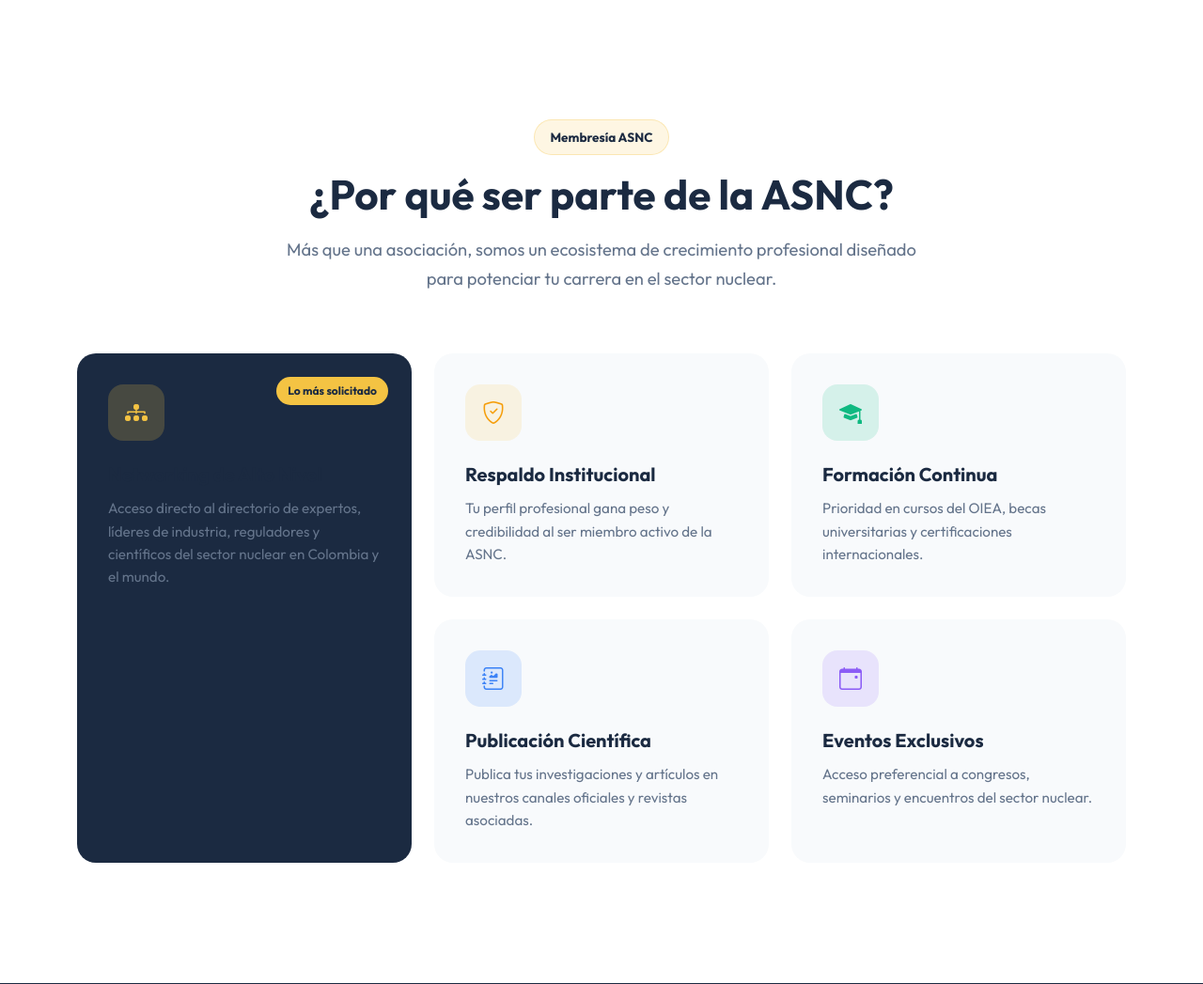
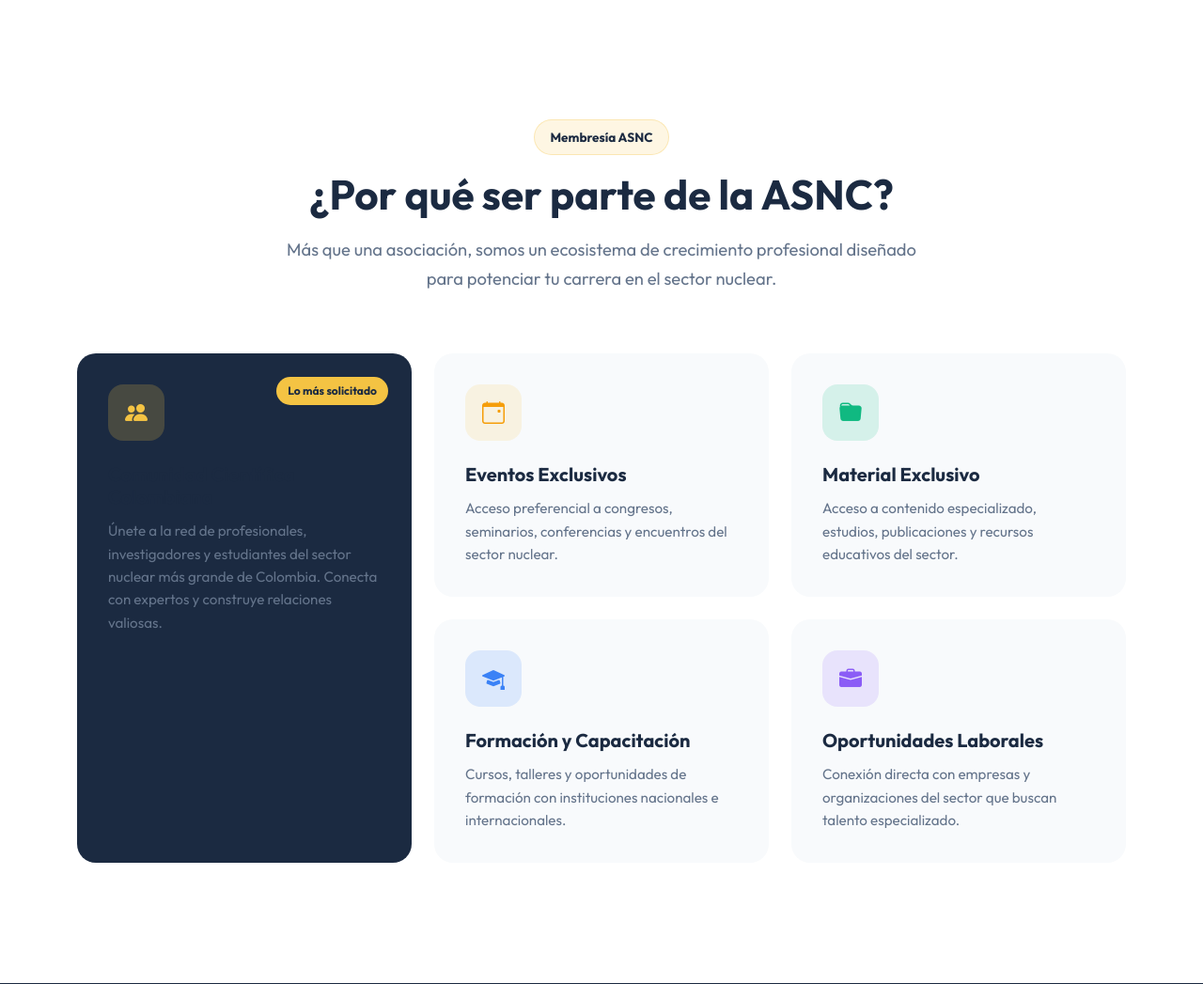
Before and after one commit to Santiago-caicedo/ASNC_WEB, a Django app: page / in a window 1280 px wide. Shown: the part 4746-5793 px from the top of the page at 94% size. Run offline with Django 5.2, Linux system fonts and the light colour scheme.

Commit message:
cambios en ultima seccion home

```diff
--- a/website/templates/website/home.html
+++ b/website/templates/website/home.html
@@ -684,43 +684,43 @@
         <div class="benefits-grid">
             <div class="benefit-card benefit-main" data-animate="fadeInUp" data-delay="100">
                 <div class="benefit-icon">
-                    <i class="bi bi-diagram-3-fill"></i>
-                </div>
-                <h3>Networking de Alto Nivel</h3>
-                <p>Acceso directo al directorio de expertos, líderes de industria, reguladores y científicos del sector nuclear en Colombia y el mundo.</p>
+                    <i class="bi bi-people-fill"></i>
+                </div>
+                <h3>Comunidad Científica Colombiana</h3>
+                <p>Únete a la red de profesionales, investigadores y estudiantes del sector nuclear más grande de Colombia. Conecta con expertos y construye relaciones valiosas.</p>
                 <div class="benefit-tag">Lo más solicitado</div>
             </div>
 
             <div class="benefit-card" data-animate="fadeInUp" data-delay="200">
                 <div class="benefit-icon icon-gold">
-                    <i class="bi bi-shield-check"></i>
-                </div>
-                <h3>Respaldo Institucional</h3>
-                <p>Tu perfil profesional gana peso y credibilidad al ser miembro activo de la ASNC.</p>
+                    <i class="bi bi-calendar-event"></i>
+                </div>
+                <h3>Eventos Exclusivos</h3>
+                <p>Acceso preferencial a congresos, seminarios, conferencias y encuentros del sector nuclear.</p>
             </div>
 
             <div class="benefit-card" data-animate="fadeInUp" data-delay="300">
                 <div class="benefit-icon icon-green">
-                    <i class="bi bi-mortarboard-fill"></i>
-                </div>
-                <h3>Formación Continua</h3>
-                <p>Prioridad en cursos del OIEA, becas universitarias y certificaciones internacionales.</p>
+                    <i class="bi bi-folder-fill"></i>
+                </div>
+                <h3>Material Exclusivo</h3>
+                <p>Acceso a contenido especializado, estudios, publicaciones y recursos educativos del sector.</p>
             </div>
 
             <div class="benefit-card" data-animate="fadeInUp" data-delay="400">
                 <div class="benefit-icon icon-blue">
-                    <i class="bi bi-journal-richtext"></i>
-                </div>
-                <h3>Publicación Científica</h3>
-                <p>Publica tus investigaciones y artículos en nuestros canales oficiales y revistas asociadas.</p>
+                    <i class="bi bi-mortarboard-fill"></i>
+                </div>
+                <h3>Formación y Capacitación</h3>
+                <p>Cursos, talleres y oportunidades de formación con instituciones nacionales e internacionales.</p>
             </div>
 
             <div class="benefit-card" data-animate="fadeInUp" data-delay="500">
                 <div class="benefit-icon icon-purple">
-                    <i class="bi bi-calendar-event"></i>
-                </div>
-                <h3>Eventos Exclusivos</h3>
-                <p>Acceso preferencial a congresos, seminarios y encuentros del sector nuclear.</p>
+                    <i class="bi bi-briefcase-fill"></i>
+                </div>
+                <h3>Oportunidades Laborales</h3>
+                <p>Conexión directa con empresas y organizaciones del sector que buscan talento especializado.</p>
             </div>
         </div>
     </div>
```
Lines whose indentation alone changed are shown as unchanged.
